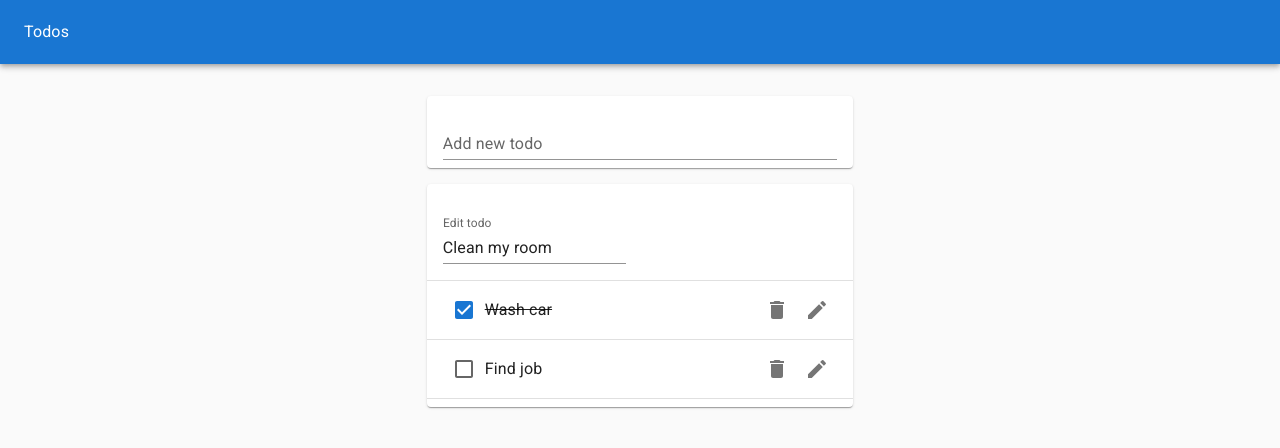
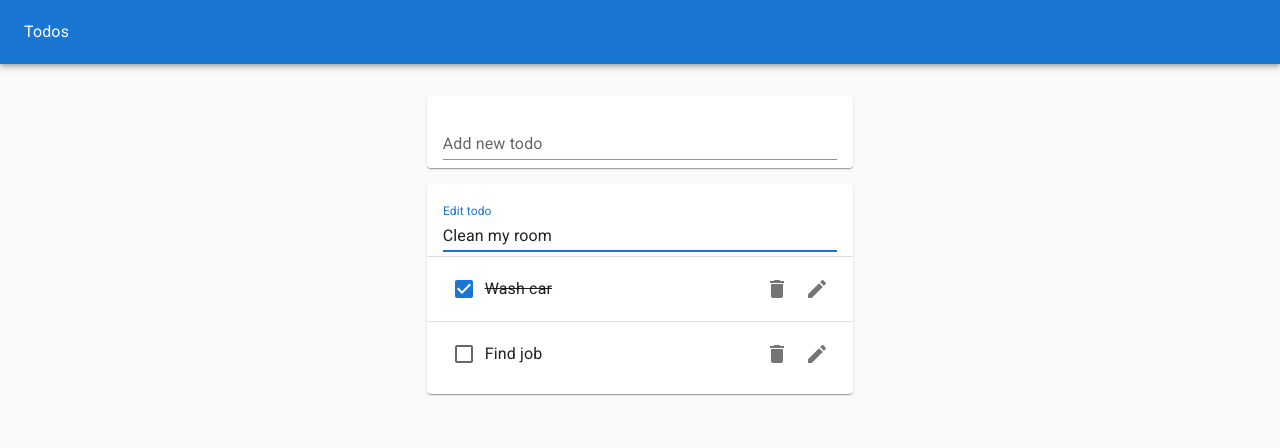
Before and after one commit to holiqen/hooks-app, a React (Create React App) app: page / in a window 1280 px wide. Both pictures are taken after a click on the button 817 px from the left and 221 px from the top of the page. Shown: the top 448 px of the page. Built offline with nearby package versions, Linux system fonts and the light colour scheme.

Commit message:
small style tweaks

```diff
--- a/src/components/EditTodoForm/index.jsx
+++ b/src/components/EditTodoForm/index.jsx
@@ -13,8 +13,16 @@ function EditTodoForm({ id, task, editTodo, toggleEditForm }) {
   };
 
   return (
-    <form onSubmit={handleSubmit}>
-      <TextField value={value} onChange={handleChange} margin="normal" label="Edit todo" fullWidth variant="standard" />
+    <form onSubmit={handleSubmit} style={{ marginLeft: "1 rem", width: "100%" }}>
+      <TextField
+        value={value}
+        onChange={handleChange}
+        margin="normal"
+        label="Edit todo"
+        fullWidth
+        variant="standard"
+        autoFocus
+      />
     </form>
   );
 }
--- a/src/components/TodoItem/index.jsx
+++ b/src/components/TodoItem/index.jsx
@@ -9,7 +9,7 @@ import EditTodoForm from "../EditTodoForm";
 function TodoItem({ id, task, completed, removeTodo, toggleTodo, editTodo }) {
   const [isEditing, toggle] = useToggle(false);
   return (
-    <ListItem>
+    <ListItem style={{ height: "64px" }}>
       {isEditing ? (
         <EditTodoForm id={id} task={task} editTodo={editTodo} toggleEditForm={toggle} />
       ) : (
--- a/src/components/TodoList/index.jsx
+++ b/src/components/TodoList/index.jsx
@@ -7,7 +7,7 @@ function TodoList({ todos, removeTodo, toggleTodo, editTodo }) {
   return (
     <Paper>
       <List>
-        {todos.map((todo) => (
+        {todos.map((todo, index) => (
           <>
             <TodoItem
               id={todo.id}
@@ -18,7 +18,7 @@ function TodoList({ todos, removeTodo, toggleTodo, editTodo }) {
               toggleTodo={toggleTodo}
               editTodo={editTodo}
             />
-            <Divider />
+            {index < todos.length - 1 && <Divider />}
           </>
         ))}
       </List>
```
